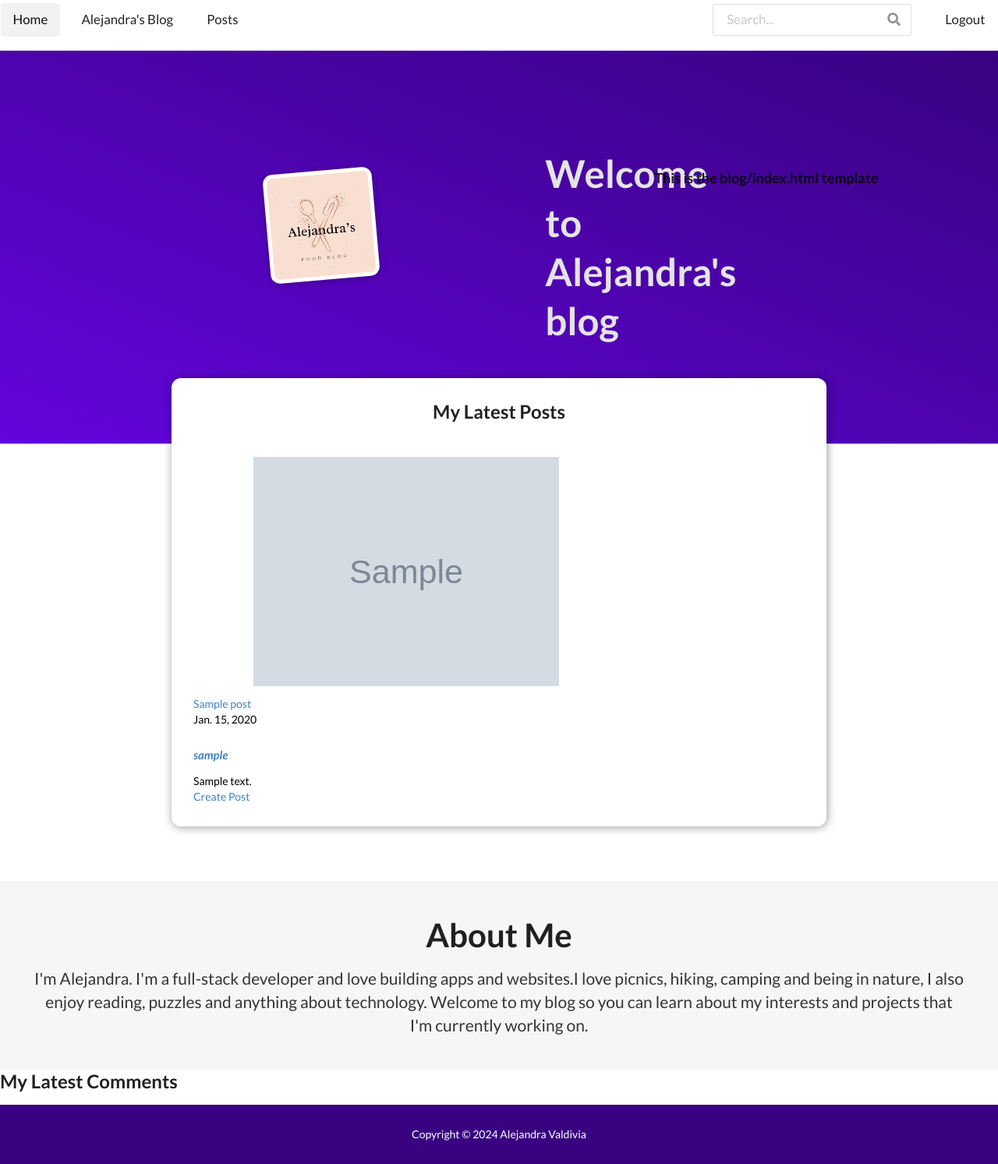
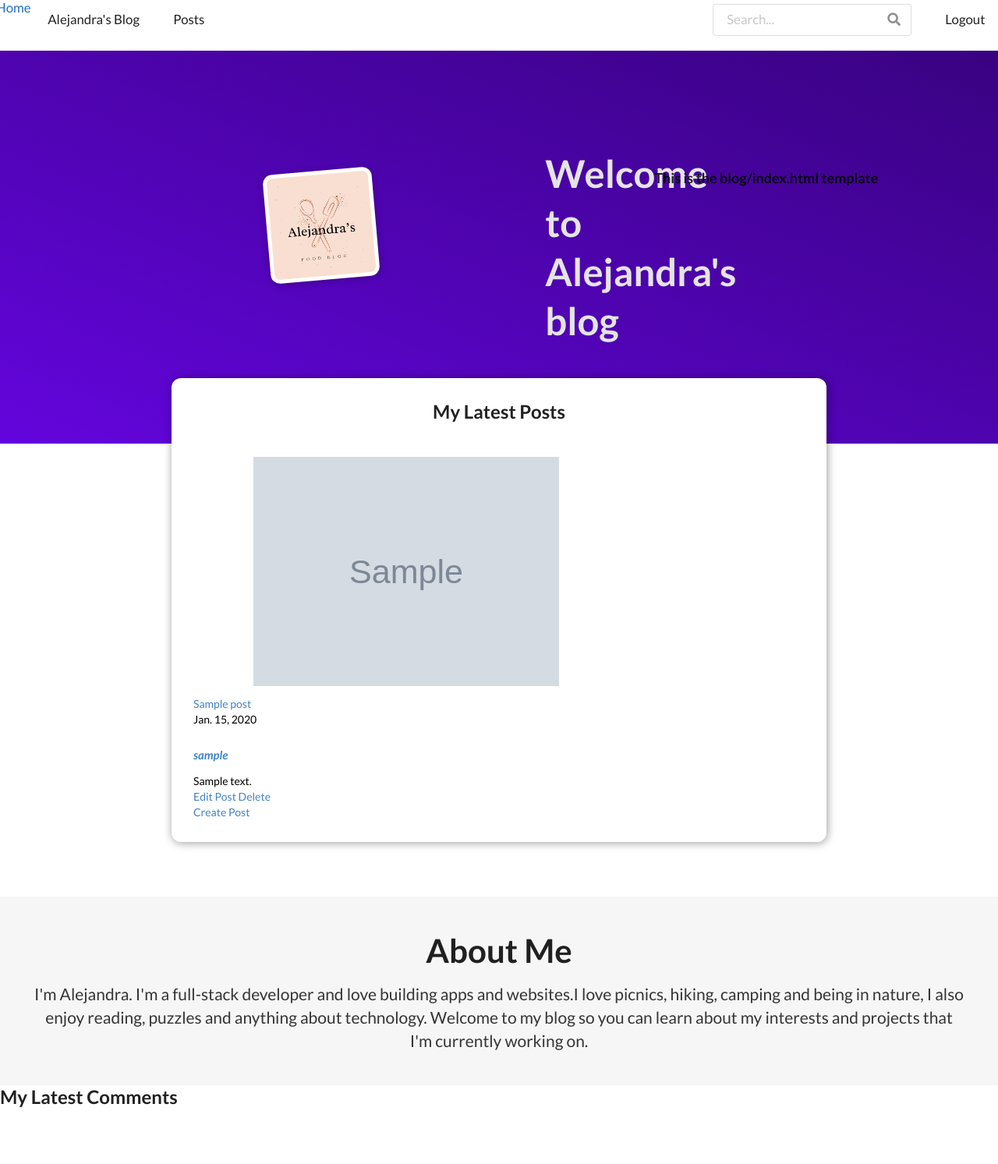
Before and after one commit to AlejandraValdivia/alejandras-blog, a Django app: page / in a window 1280 px wide. Shown: the whole page at 78% size. After the commit the page ends 1420 px from the top, so only its background shows below. Run offline with Django 5.2, Linux system fonts and the light colour scheme; tables that the repository leaves empty hold one stand-in row (values such as "Sample post"); grey boxes marked "Sample" are stand-in pictures; some libraries are stand-ins or nearby versions.

Commit message:
feat: add blog/templates/includes/post.html to reduce code duplication

```diff
--- a/blog/templates/blog/index.html
+++ b/blog/templates/blog/index.html
@@ -11,7 +11,8 @@ Homepage
 
 
 {% block content %}
-<body>
+{% include 'base.html' %}
+{% comment %} <body>
   <div class="ui secondary  menu" speechify-initial-font-family="Lato, &quot;Helvetica Neue&quot;, Arial, Helvetica, sans-serif" speechify-initial-font-size="14px" speechify-initial-font-size-modified="true">
     <a href="/" class="active item" speechify-initial-font-family="Lato, &quot;Helvetica Neue&quot;, Arial, Helvetica, sans-serif" speechify-initial-font-size="14px" speechify-initial-font-size-modified="true" style="font-size: 16.8px;">
       Home
@@ -33,7 +34,7 @@ Homepage
         Logout
       </a>
     </div>
-  </div>
+  </div> {% endcomment %}
 <section id="welcome">
   <header>
     <img id="logo" src="{% static 'images/alejandras-food-blog-beige.png' %}" alt="my-logo" />
@@ -46,17 +47,7 @@ Homepage
   <h2 class="post-title">My Latest Posts</h2>
     <ul>
       {% for post in latest_posts %}
-      <li>
-        <article class="post">
-        <a id="post-title" href="{% url 'post-detail-page' post.slug %}">{{ post.title }}</a>
-        <img src="{{ post.image.url }}" alt="{{ post.title }}"/>
-        <div class="post__content">
-            <p id="post-date">{{ post.date }}</p>
-            <h4><em><a href="mailto:alexvcodes@gmail.com">{{ post.author }}</a></em></h4>
-            <p>{{ post.excerpt }}</p>
-        </div>
-        </article>
-      </li>
+      {% include 'includes/post.html' %}
       {% endfor %}
     </ul>
     <a id="form-actions" href="{% url 'post-create-page' %}">Create Post</a>
--- /dev/null
+++ b/blog/templates/includes/post.html
@@ -0,0 +1,14 @@
+{% load static %}
+<li>
+    <article class="post">
+    <a id="post-title" href="{% url 'post-detail-page' post.slug %}">{{ post.title }}</a>
+    <img src="{{ post.image.url }}" alt="{{ post.title }}"/>
+    <div class="post__content">
+        <p id="post-date">{{ post.date }}</p>
+        <h4><em><a href="mailto:alexvcodes@gmail.com">{{ post.author }}</a></em></h4>
+        <p>{{ post.excerpt }}</p>
+    </div>
+    <a id="form-actions" href="{% url 'post-update-page' slug=post.slug %}">Edit Post</a>
+    <a id="form-actions" href="{% url 'post-delete-page' slug=post.slug %}">Delete</a>
+    </article>
+  </li>
--- a/templates/base.html
+++ b/templates/base.html
@@ -23,6 +23,7 @@
     {% endblock %}
 
     {% block content %}
+    <body>
     <div class="ui secondary  menu" speechify-initial-font-family="Lato, &quot;Helvetica Neue&quot;, Arial, Helvetica, sans-serif" speechify-initial-font-size="14px" speechify-initial-font-size-modified="true">
       <a hrefclass="active item" speechify-initial-font-family="Lato, &quot;Helvetica Neue&quot;, Arial, Helvetica, sans-serif" speechify-initial-font-size="14px" speechify-initial-font-size-modified="true" style="font-size: 16.8px;">
         Home
@@ -46,16 +47,14 @@
       </div>
     </div>
     <main>
-      <h2>Welcome to my blog</h2>
-      <p>This is where I will post my thoughts</p>
-      {% endblock %}
+    {% endblock %}
 
     {% block footer %}
-     <footer id="footer">
+     {% comment %} <footer id="footer">
         <div class="container">
         <a class="footer-link" href="https://github.com/AlejandraValdivia" target="_blank"><p>Copyright &copy; 2024 Alejandra Valdivia</p></a>
         </div>
-     </footer>
+     </footer> {% endcomment %}
     {% endblock %}
     </main>
   </body>
```
